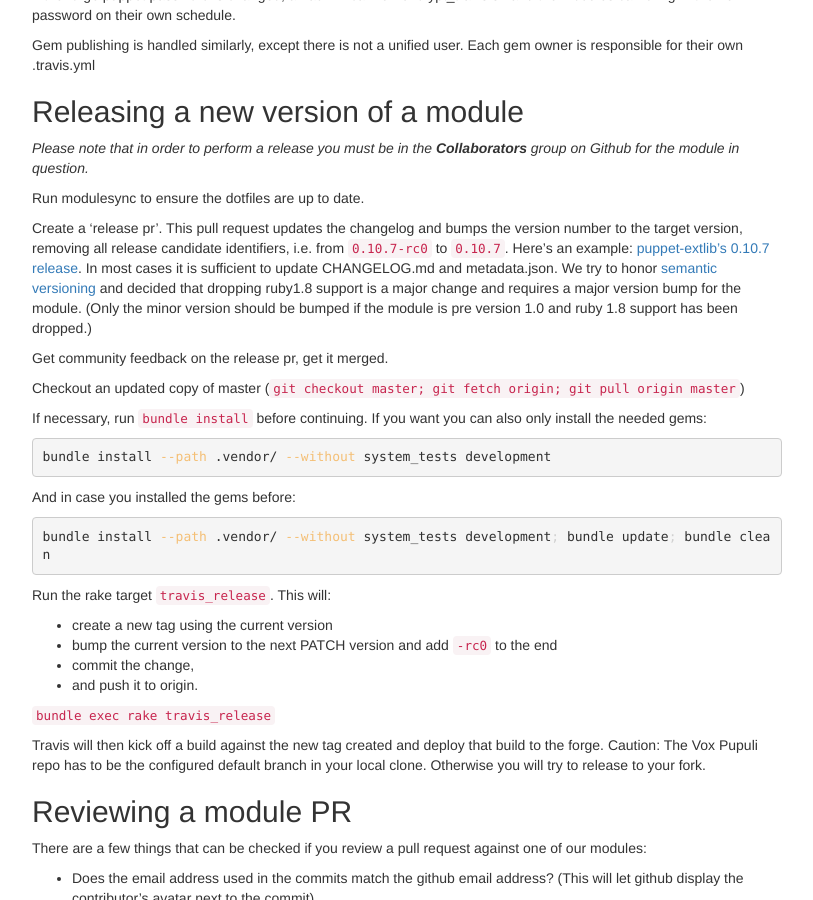
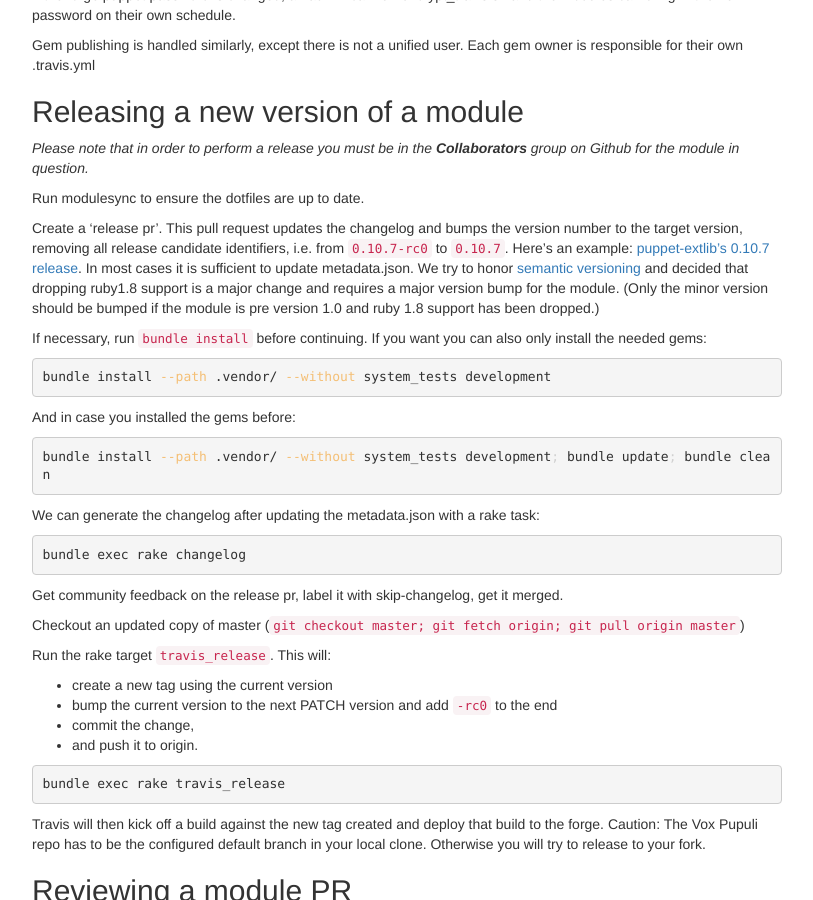
Before and after one commit to voxpupuli/voxpupuli.github.io, a Jekyll site: the page built from docs/index.md, in a window 1280 px wide and 900 px high, scrolled down 1588 px. Shown: the whole window, without its empty margins (233-1046 px from the left). Built offline with Jekyll 4.4.1, drawn with Linux system fonts in a browser that asks for light colours; nearby versions of some CDN libraries.

Commit message:
add a notice about skip-changelog

````diff
--- a/docs/index.md
+++ b/docs/index.md
@@ -87,15 +87,11 @@
 version number to the target version, removing all release candidate
 identifiers, i.e. from `0.10.7-rc0` to `0.10.7`. Here's an example:
 [puppet-extlib's 0.10.7 release](https://github.com/voxpupuli/puppet-extlib/pull/43).
-In most cases it is sufficient to update CHANGELOG.md and metadata.json. We try
+In most cases it is sufficient to update metadata.json. We try
 to honor [semantic versioning](http://semver.org/) and decided that dropping ruby1.8
 support is a major change and requires a major version bump for the module.
 (Only the minor version should be bumped if the module is pre version 1.0 and
 ruby 1.8 support has been dropped.)
-
-Get community feedback on the release pr, get it merged.
-
-Checkout an updated copy of master (`git checkout master; git fetch origin; git pull origin master`)
 
 If necessary, run `bundle install` before continuing. If you want you can also only install the needed gems:
 
@@ -109,6 +105,16 @@
 bundle install --path .vendor/ --without system_tests development; bundle update; bundle clean
 ```
 
+We can generate the changelog after updating the metadata.json with a rake task:
+
+```bash
+bundle exec rake changelog
+```
+
+Get community feedback on the release pr, label it with skip-changelog, get it merged.
+
+Checkout an updated copy of master (`git checkout master; git fetch origin; git pull origin master`)
+
 Run the rake target `travis_release`. This will:
 
 * create a new tag using the current version
@@ -116,7 +122,9 @@
 * commit the change,
 * and push it to origin.
 
-`bundle exec rake travis_release`
+```bash
+bundle exec rake travis_release
+```
 
 Travis will then kick off a build against the new tag created and deploy that build to the forge. Caution: The Vox Pupuli repo has to be the configured default branch in your local clone. Otherwise you will try to release to your fork.
 
````
